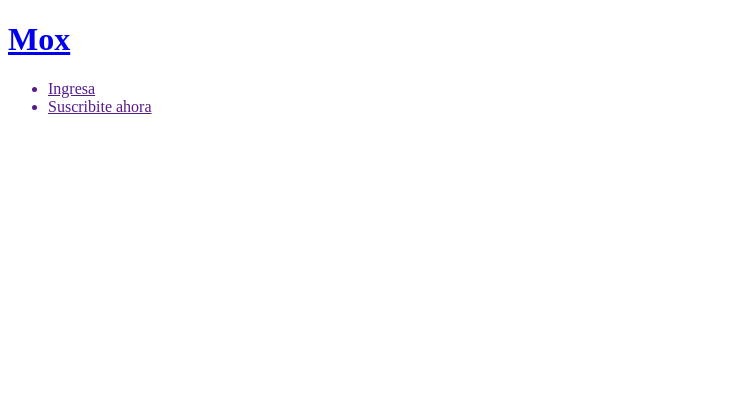
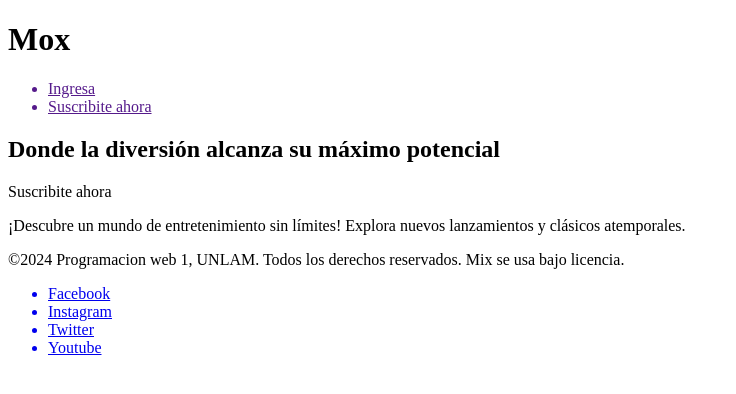
Before and after one commit to lucyjv/repo-1, a plain HTML site: page index.html in a window 1280 px wide. Shown: the whole page, without its empty margins (0-736 px from the left). Drawn offline with Linux system fonts and the light colour scheme.

Commit message:
Update index.html

```diff
--- a/index.html
+++ b/index.html
@@ -7,11 +7,30 @@
 </head>
 <body>
     <header class="encabezado">
-        <a href="file:///C:/Users/Chakus-PC/Documents/GitHub/repo-1/index.html"><h1>Mox</h1></a>
+        <h1>Mox</h1>
         <ul>
             <a href=""><li>Ingresa</li></a>
             <a href=""><li>Suscribite ahora</li></a>
         </ul>
     </header>
+    <main>
+        <section>
+
+            <h2>Donde la diversión alcanza su máximo potencial</h2>
+            <p>Suscribite ahora</p>
+        </section>
+        <section>
+            <p>¡Descubre un mundo de entretenimiento sin límites! Explora nuevos lanzamientos y clásicos atemporales.</p>
+        </section>
+    </main>
+    <footer>
+        <p>©2024 Programacion web 1, UNLAM. Todos los derechos reservados. Mix se usa bajo licencia.</p>
+        <ul>
+            <a href="facebook.com"><li>Facebook</li></a>
+            <a href="instagram.com"><li>Instagram</li></a>
+            <a href="twitter.com"><li>Twitter</li></a>
+            <a href="youtube.com"><li>Youtube</li></a>
+        </ul>
+    </footer>
 </body>
 </html>
```
